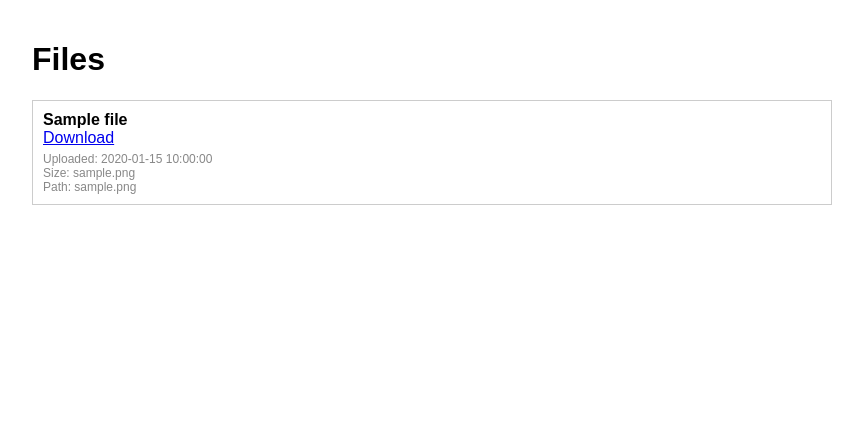
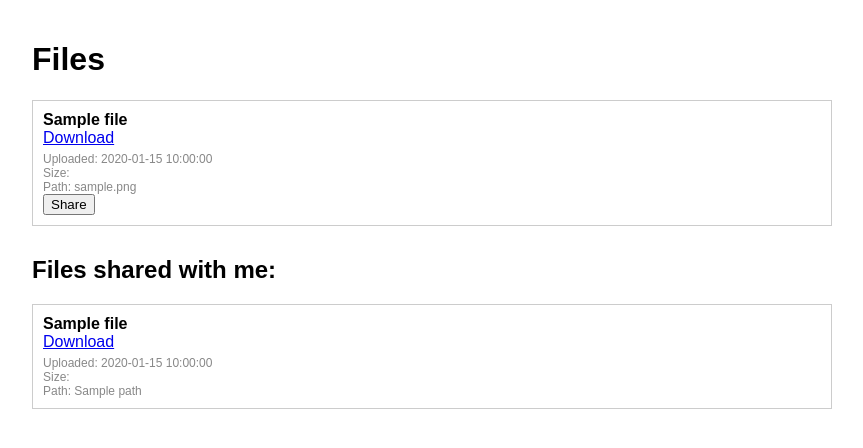
Before and after one commit to jer0529465707/Drive, a Flask app: template templates/files.html in a window 1280 px wide. Shown: the top 448 px of the page, without its empty margins (208-1071 px from the left). Run offline with Flask 3, Linux system fonts and the light colour scheme; tables that the repository leaves empty hold one stand-in row (values such as "Sample post"); the template is opened without the code that fills it: values that come from a table or form of the project are taken from there, most other values are stand-ins (such as "Sample title", 1, 10 or a date in 2020).

Commit message:
adds file sharing

```diff
--- a/app.py
+++ b/app.py
@@ -2,6 +2,7 @@
 import os
 from flask import (
     Flask,
+    jsonify,
     request,
     render_template_string,
     render_template,
@@ -20,7 +21,9 @@ from flask_login import (
 
 from werkzeug.utils import secure_filename
 
-from model import User, File, db
+from model import User, File, FileShare, db
+
+from utils import formatBytes
 
 
 app = Flask(__name__)
@@ -158,15 +161,60 @@ def get_users():
 @app.route("/files")
 @login_required
 def view_files():
+    users = User.query.filter(User.id != current_user.id).all()
+    shared_files = (
+        File.query.join(FileShare).filter(FileShare.user_id == current_user.id).all()
+    )
+
     if current_user.is_admin_user:
         files = File.query.all()
     else:
         files = File.query.filter_by(user_id=current_user.id).all()
 
-    return render_template("files.html", files=files)
+    # List of users having access to each owned file
+    shares = {}
+
+    for file in files:
+        shares[file.id] = [file_share.user_id for file_share in file.file_shares]
+
+    return render_template(
+        "files.html",
+        files=files,
+        shared_files=shared_files,
+        shares=shares,
+        users=users,
+        formatBytes=formatBytes,
+    )
+
+
+@app.route("/change-permissions", methods=["POST"])
+def change_file_permissions():
+    data = request.get_json()
+
+    file_id = data.get("file_id")
+    user_id = data.get("user_id")
+    can_view = data.get("checked")
+
+    file_share = FileShare.query.filter_by(file_id=file_id, user_id=user_id).first()
+
+    if can_view:
+        if file_share is None:
+            file_share = FileShare(file_id=file_id, user_id=user_id)
+            db.session.add(file_share)
+    else:
+        if file_share:
+            db.session.delete(file_share)
+
+    db.session.commit()
+
+    return jsonify(success=True)
+
+
+# TODO : protect this route from unauthorized downloads
 
 
 @app.route("/download/<int:id>")
+@login_required
 def download_file(id):
     file = File.query.get(id)
     return send_from_directory(UPLOAD_FOLDER, file.name, as_attachment=True)
--- a/templates/files.html
+++ b/templates/files.html
@@ -30,6 +30,19 @@
         max-height: 400px;
         overflow-y: auto;
       }
+      .popup-button {
+        position: relative;
+        right: 0;
+      }
+      .popup-menu {
+        display: none;
+        right: 0;
+        background-color: #f9f9f9;
+        min-width: 160px;
+        box-shadow: 0px 8px 16px 0px rgba(0, 0, 0, 0.2);
+        padding: 12px 16px;
+        z-index: 1;
+      }
     </style>
   </head>
   <body>
@@ -43,15 +56,74 @@
           <div class="file-info">
             <span>Uploaded: {{ file.date_added }}</span>
             <br />
-            <!-- Add a line break here -->
-            <span>Size: {{ file.file_size }}</span>
+            <span>Size: {{ formatBytes(file.file_size) }}</span>
             <br />
-            <!-- Add a line break here -->
+            <span>Path: {{ file.path }}</span>
+          </div>
+          <div>
+            <button
+              id="popup-button-{{ file.id }}"
+              class="popup-button"
+              onclick="togglePopup('{{ file.id }}')"
+            >
+              Share
+            </button>
+            <div
+              id="popup-menu-{{ file.id }}"
+              class="popup-menu"
+              style="display: none"
+            >
+              <p>Share this file with:</p>
+              {% for user in users %}
+              <div>
+                <input type="checkbox" id="user-checkbox-{{ file.id }}-{{
+                user.id }}" {{ "checked" if user.id in shares[file.id] else ""}}
+                onchange="shareFile( file.id , user.id , this.checked)" />
+                <label for="user-checkbox-{{ file.id }}-{{ user.id }}"
+                  >{{ user.username }}</label
+                >
+              </div>
+              {% endfor %}
+            </div>
+          </div>
+        </div>
+        {% endfor %}
+      </div>
+      <h2>Files shared with me:</h2>
+      <div class="scrollable-container">
+        {% for file in shared_files %}
+        <div class="file-container">
+          <div class="file-name">{{ file.name }}</div>
+          <a href="{{ url_for('download_file', id=file.id) }}">Download</a>
+          <div class="file-info">
+            <span>Uploaded: {{ file.date_added }}</span>
+            <br />
+            <span>Size: {{ formatBytes(file.file_size) }}</span>
+            <br />
             <span>Path: {{ file.path }}</span>
           </div>
         </div>
         {% endfor %}
       </div>
     </div>
+    <script>
+      const shareFile = (fileId, userId, isBoxChecked) => {
+        fetch("/change-permissions", {
+          method: "POST",
+          headers: { "Content-Type": "application/json" },
+          body: JSON.stringify({
+            file_id: fileId,
+            user_id: userId,
+            checked: isBoxChecked,
+          }),
+        });
+      };
+
+      const togglePopup = (fileId) => {
+        const popupMenu = document.getElementById(`popup-menu-${fileId}`);
+        popupMenu.style.display =
+          popupMenu.style.display === "none" ? "block" : "none";
+      };
+    </script>
   </body>
 </html>
```
Also changed, not shown: model.py (+15 -0 lines), utils.py (added, +16 -0 lines).
